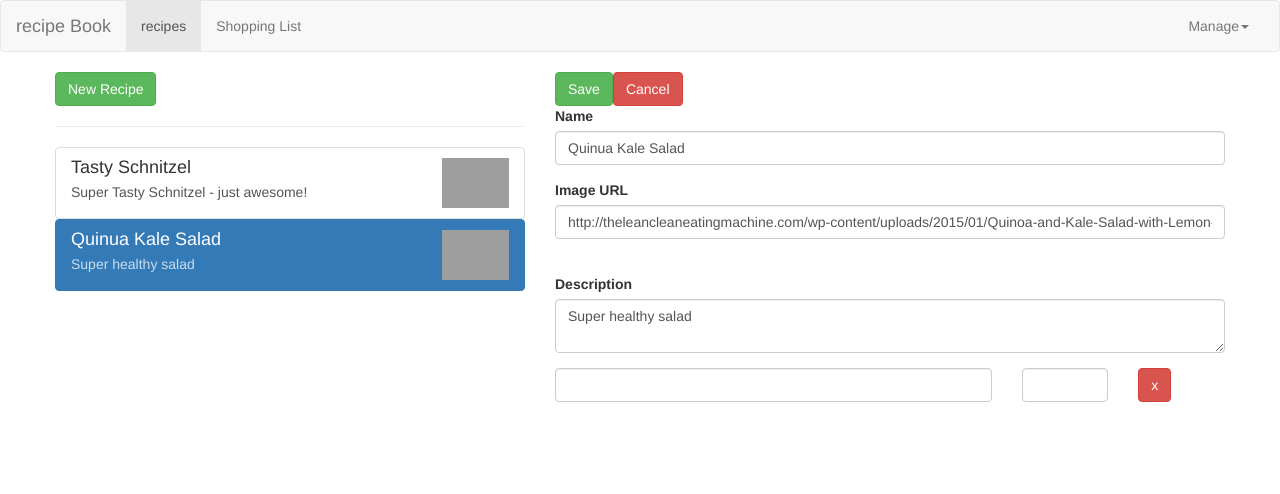
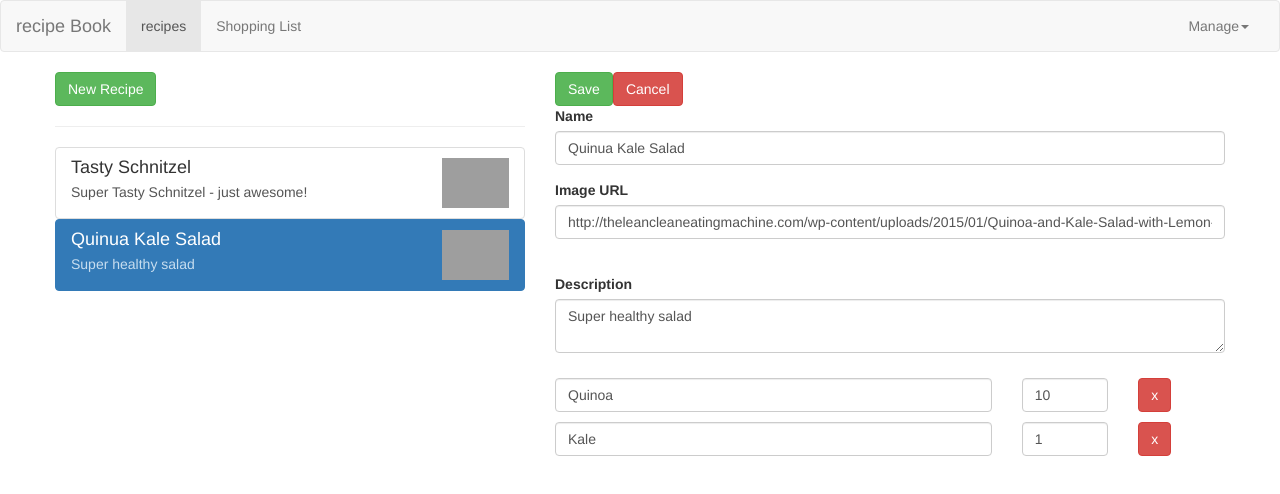
Before and after one commit to bretonne/AngularLab, an Angular app in the folder ngProject1/: page /recipes/1/edit in a window 1280 px wide. Shown: the top 494 px of the page. Built offline with nearby package versions, Linux system fonts and the light colour scheme; grey boxes are pictures that could not be loaded.

Commit message:
edit ingredients

```diff
--- a/ngProject1/src/app/recipes/recipe-edit/recipe-edit.component.html
+++ b/ngProject1/src/app/recipes/recipe-edit/recipe-edit.component.html
@@ -52,17 +52,20 @@
           </div>
         </div>
         <div class="row">
-            <div class="col-xs-12">
-              <div class="row">
+            <div class="col-xs-12" formArrayName="ingredients">
+              <div class="row"
+                *ngFor="let ingredientCtrl of recipeForm.get('ingredients').controls; let i=index"
+                [formGroupName]="i"
+                style="margin-top: 10px;">
                 <div class="col-xs-8">
-                  <input type="text" class="form-control">
+                  <input type="text" class="form-control" formControlName="name">
                 </div>
                 <div class="col-xs-2">
-                    <input type="number" class="form-control">
+                    <input type="number" class="form-control" formControlName="amount">
                 </div>
                 <div class="col-xs-2">
                     <button class="btn btn-danger">x</button>
-                  </div>
+                </div>
               </div>
             </div>
           </div>
--- a/ngProject1/src/app/recipes/recipe-edit/recipe-edit.component.ts
+++ b/ngProject1/src/app/recipes/recipe-edit/recipe-edit.component.ts
@@ -1,6 +1,6 @@
 import { ActivatedRoute, Params } from '@angular/router';
 import { Component, OnInit } from '@angular/core';
-import { FormGroup, FormControl } from '@angular/forms';
+import { FormGroup, FormControl, FormArray } from '@angular/forms';
 import { RecipeService } from '../recipe.service';
 
 @Component({
@@ -35,18 +35,30 @@ export class RecipeEditComponent implements OnInit {
     let recipeName= '';
     let recipeImagePath = '';
     let recipeDescription = '';
+    let recipeIngredients = new FormArray([]);
 
     if (this.editMode) {
       const recipe = this.recipeService.getReceipe(this.id);
       recipeName = recipe.name;
       recipeImagePath = recipe.imagePath;
       recipeDescription = recipe.description;
+      if (recipe['ingredients']) {
+        for (let ingredient of recipe.ingredients) {
+          recipeIngredients.push(
+            new FormGroup({
+              'name': new FormControl(ingredient.name),
+              'amount': new FormControl(ingredient.amount)
+            })
+          )
+        }
+      }
     }
 
     this.recipeForm = new FormGroup({
       'name': new FormControl(recipeName),
       'imagePath': new FormControl(recipeImagePath),
-      'description': new FormControl(recipeDescription)
+      'description': new FormControl(recipeDescription),
+      'ingredients': recipeIngredients
     });
 
   }
```
